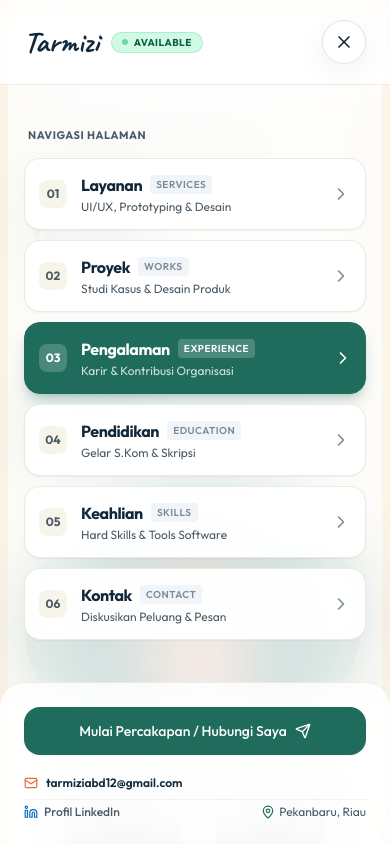
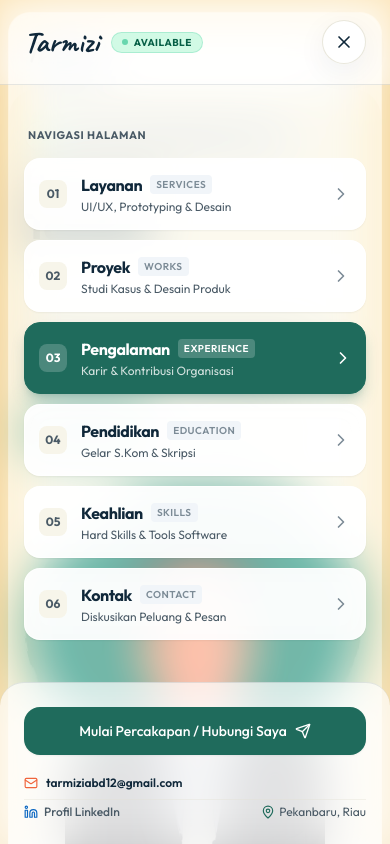
Before and after one commit to mhdtarmizi12/portofolio-mhdtarmizi, a React (Vite) app: page / in a window 390 px wide. Both pictures are taken after a click on the button 343 px from the left and 51 px from the top of the page. Shown: the top 844 px of the page. Built offline with nearby package versions, Linux system fonts and the light colour scheme.

Commit message:
fix: restore genuine translucent frosted glass blur with native CSS backdrop-filter

```diff
--- a/src/components/Navbar.jsx
+++ b/src/components/Navbar.jsx
@@ -140,16 +140,19 @@ export default function Navbar() {
       <AnimatePresence>
         {mobileMenuOpen && (
           <motion.div
-            initial={{ opacity: 0, backdropFilter: 'blur(0px)' }}
-            animate={{ opacity: 1, backdropFilter: 'blur(32px)' }}
-            exit={{ opacity: 0, backdropFilter: 'blur(0px)' }}
-            transition={{ duration: 0.25, ease: "easeOut" }}
-            className="fixed inset-0 z-50 bg-white/80 backdrop-blur-3xl backdrop-saturate-150 flex flex-col justify-between overflow-y-auto"
+            initial={{ opacity: 0 }}
+            animate={{ opacity: 1 }}
+            exit={{ opacity: 0 }}
+            transition={{ duration: 0.2, ease: "easeOut" }}
+            onClick={(e) => {
+              if (e.target === e.currentTarget) setMobileMenuOpen(false)
+            }}
+            className="fixed inset-0 z-50 glass-blur-white flex flex-col justify-between overflow-y-auto"
             role="dialog"
             aria-modal="true"
           >
-            {/* Top Bar inside Mobile Menu with Glassmorphism */}
-            <div className="px-6 py-5 border-b border-line/60 flex items-center justify-between bg-white/70 backdrop-blur-md sticky top-0 z-20">
+            {/* Top Bar inside Mobile Menu */}
+            <div className="px-6 py-5 border-b border-ink/10 flex items-center justify-between bg-white/40 backdrop-blur-md sticky top-0 z-20">
               <div className="flex items-center gap-3">
                 <span className="font-script text-3xl font-bold text-ink select-none">
                   {personalData.nickname}
@@ -191,7 +194,7 @@ export default function Navbar() {
                     className={`flex items-center justify-between p-3.5 rounded-2xl transition-all duration-200 active:scale-[0.98] ${
                       isActive
                         ? 'bg-teal text-white shadow-lg shadow-teal/25 border border-teal'
-                        : 'bg-white/90 backdrop-blur-md hover:bg-white text-ink border border-line/70 shadow-sm'
+                        : 'glass-card-white hover:bg-white text-ink border border-white/80 shadow-sm'
                     }`}
                   >
                     <div className="flex items-center gap-3.5 min-w-0">
@@ -237,7 +240,7 @@ export default function Navbar() {
             </div>
 
             {/* Bottom Contact Drawer Footer (Frosted White Glass Container) */}
-            <div className="p-6 bg-white/75 backdrop-blur-xl border-t border-line/60 space-y-4 max-w-md mx-auto w-full rounded-t-3xl shadow-sm">
+            <div className="p-6 bg-white/60 backdrop-blur-xl border-t border-ink/10 space-y-4 max-w-md mx-auto w-full rounded-t-3xl shadow-sm">
               {/* Direct CTA Button */}
               <Button
                 href="#contact"
--- a/src/index.css
+++ b/src/index.css
@@ -43,3 +43,16 @@
   -ms-overflow-style: none;
   scrollbar-width: none;
 }
+
+/* Glassmorphism Frosted White Blur (iOS & Android native support) */
+.glass-blur-white {
+  background-color: rgba(255, 255, 255, 0.45) !important;
+  -webkit-backdrop-filter: blur(24px) saturate(180%) !important;
+  backdrop-filter: blur(24px) saturate(180%) !important;
+}
+
+.glass-card-white {
+  background-color: rgba(255, 255, 255, 0.92) !important;
+  -webkit-backdrop-filter: blur(12px) !important;
+  backdrop-filter: blur(12px) !important;
+}
```
